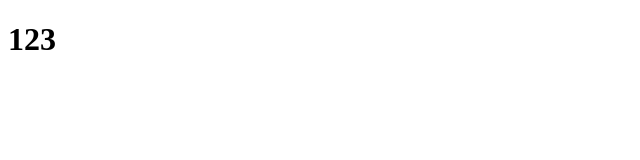
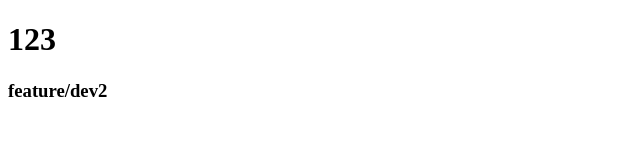
Before and after one commit to saadismaill/mygithub1stclass, a plain HTML site: page index.html in a window 1280 px wide. Shown: the whole page, without its empty margins (0-640 px from the left). Drawn offline with Linux system fonts and the light colour scheme.

Commit message:
Update index.html

```diff
--- a/index.html
+++ b/index.html
@@ -7,5 +7,7 @@
   </head>
   <body>
     <h1>123</h1>
+
+    <h3>feature/dev2</h3>
   </body>
 </html>
```
